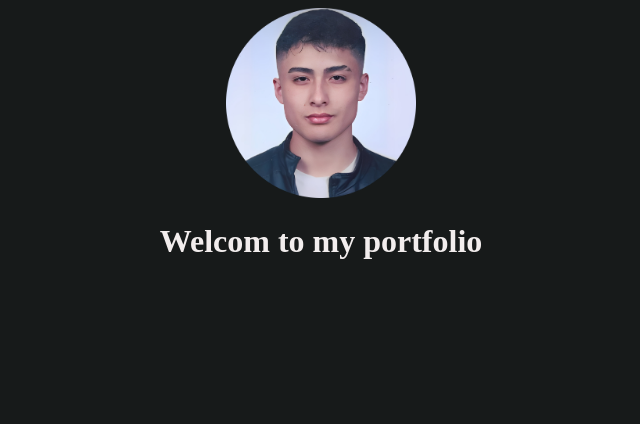
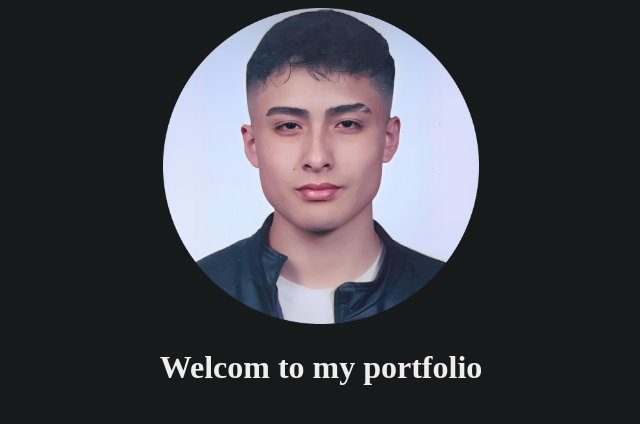
Before and after one commit to BurgosSystems/BurgosSystems.github.io, a plain HTML site: page index.html in a window 1280 px wide. Shown: the whole page, without its empty margins (319-959 px from the left). Drawn offline with Linux system fonts and the light colour scheme.

Commit message:
index file:increase profiile photo size

```diff
--- a/index.html
+++ b/index.html
@@ -9,7 +9,7 @@
 <body bgcolor="#171A1A"
     <br>
   <center>
-    <img src="images/me photo.png" width="15%"><br>
+    <img src="images/me photo.png" width="25%"><br>
     <h1>Welcom to my portfolio<h1>
   </center>
 </body>
```
